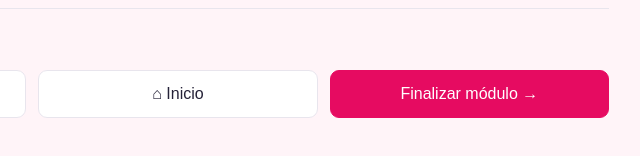
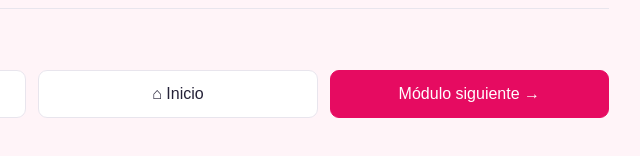
Before and after one commit to equipocapacitacionc4/operadoresC4, a plain HTML site: page modulos/tipificacion-incidentes.html in a window 1280 px wide. Shown: the part 8429-8585 px from the top of the page, 607-1247 px from the left. Drawn offline with Linux system fonts and the light colour scheme.

Commit message:
Update navigation links in tipificacion-incidentes.html

```diff
--- a/modulos/tipificacion-incidentes.html
+++ b/modulos/tipificacion-incidentes.html
@@ -797,7 +797,7 @@
         <nav class="module-navigation" aria-label="Navegación entre módulos">
             <a href="geolocalizacion-incidentes.html">← Módulo anterior</a>
             <a href="../index.html">⌂ Inicio</a>
-            <a href="../index.html#formacion">Finalizar módulo →</a>
+            <a href="familiarizacion-psicosocial.html">Módulo siguiente →</a>
         </nav>
     </main>
 </div>
```
